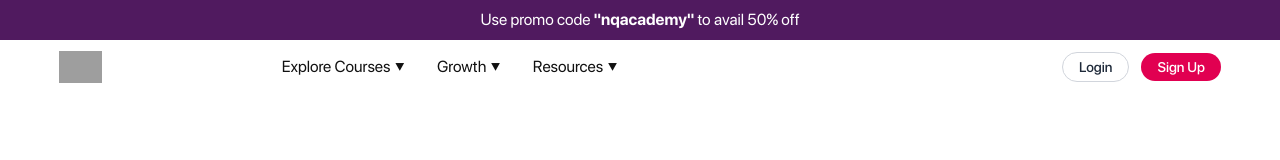
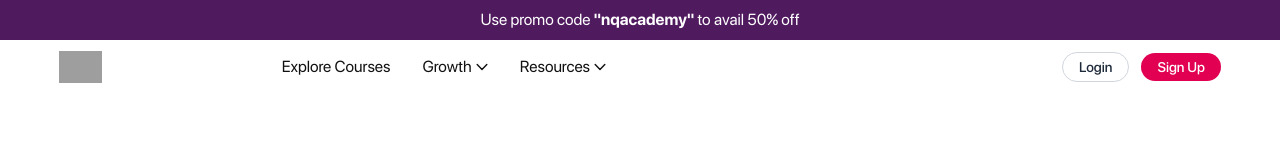
Before and after one commit to arijitnew/Academy, a React (Vite) app in the folder Academy/: page / in a window 1280 px wide. Shown: the top 160 px of the page. Built offline with nearby package versions, Linux system fonts and the light colour scheme; grey boxes are pictures that could not be loaded.

Commit message:
Updated UI / new feature

```diff
--- a/Academy/src/components/Navbar.jsx
+++ b/Academy/src/components/Navbar.jsx
@@ -22,35 +22,69 @@ export default function Navbar() {
           />
         </a>
 
-        {/* MENU – same place, just shrunk on small screens */}
+        {/* MENU */}
         <div
           className="
             flex
             items-center
             gap-2 sm:gap-4 md:gap-8
-            text-[9px] xs:text-[10px] sm:text-xs md:text-sm lg:text-base
+            text-[9px] sm:text-xs md:text-sm lg:text-base
             font-normal
             text-[#111111]
             ml-1 sm:ml-6 md:ml-[140px]
           "
         >
-          <button className="flex items-center gap-1 whitespace-nowrap">
+          {/* Explore – NO arrow */}
+          <button className="flex items-center whitespace-nowrap">
             Explore Courses
-            <span className="text-[8px] sm:text-[10px] md:text-xs">▼</span>
           </button>
 
+          {/* Shared arrow icon */}
+          {/*
+            You can reuse this <svg> wherever you want a dropdown arrow.
+            Size scales with w-3 h-3 – tweak if needed to match Figma.
+          */}
+
+          {/* Growth with arrow */}
           <button className="flex items-center gap-1 whitespace-nowrap">
-            Growth
-            <span className="text-[8px] sm:text-[10px] md:text-xs">▼</span>
+            <span>Growth</span>
+            <svg
+              className="w-3 h-3"
+              viewBox="0 0 10 6"
+              fill="none"
+              xmlns="http://www.w3.org/2000/svg"
+            >
+              <path
+                d="M1 1L5 5L9 1"
+                stroke="currentColor"
+                strokeWidth="1.2"
+                strokeLinecap="round"
+                strokeLinejoin="round"
+              />
+            </svg>
           </button>
 
+          {/* Resources with same arrow */}
           <button className="flex items-center gap-1 whitespace-nowrap">
-            Resources
-            <span className="text-[8px] sm:text-[10px] md:text-xs">▼</span>
+            <span>Resources</span>
+            <svg
+              className="w-3 h-3"
+              viewBox="0 0 10 6"
+              fill="none"
+              xmlns="http://www.w3.org/2000/svg"
+            >
+              <path
+                d="M1 1L5 5L9 1"
+                stroke="currentColor"
+                strokeWidth="1.2"
+                strokeLinecap="round"
+                strokeLinejoin="round"
+              />
+            </svg>
           </button>
         </div>
 
-        {/* AUTH BUTTONS – same position, slimmer on mobile */}
+        {/* AUTH BUTTONS */}
         <div className="flex flex-1 justify-end items-center gap-1 sm:gap-2 md:gap-3">
           <button
             className="
```
